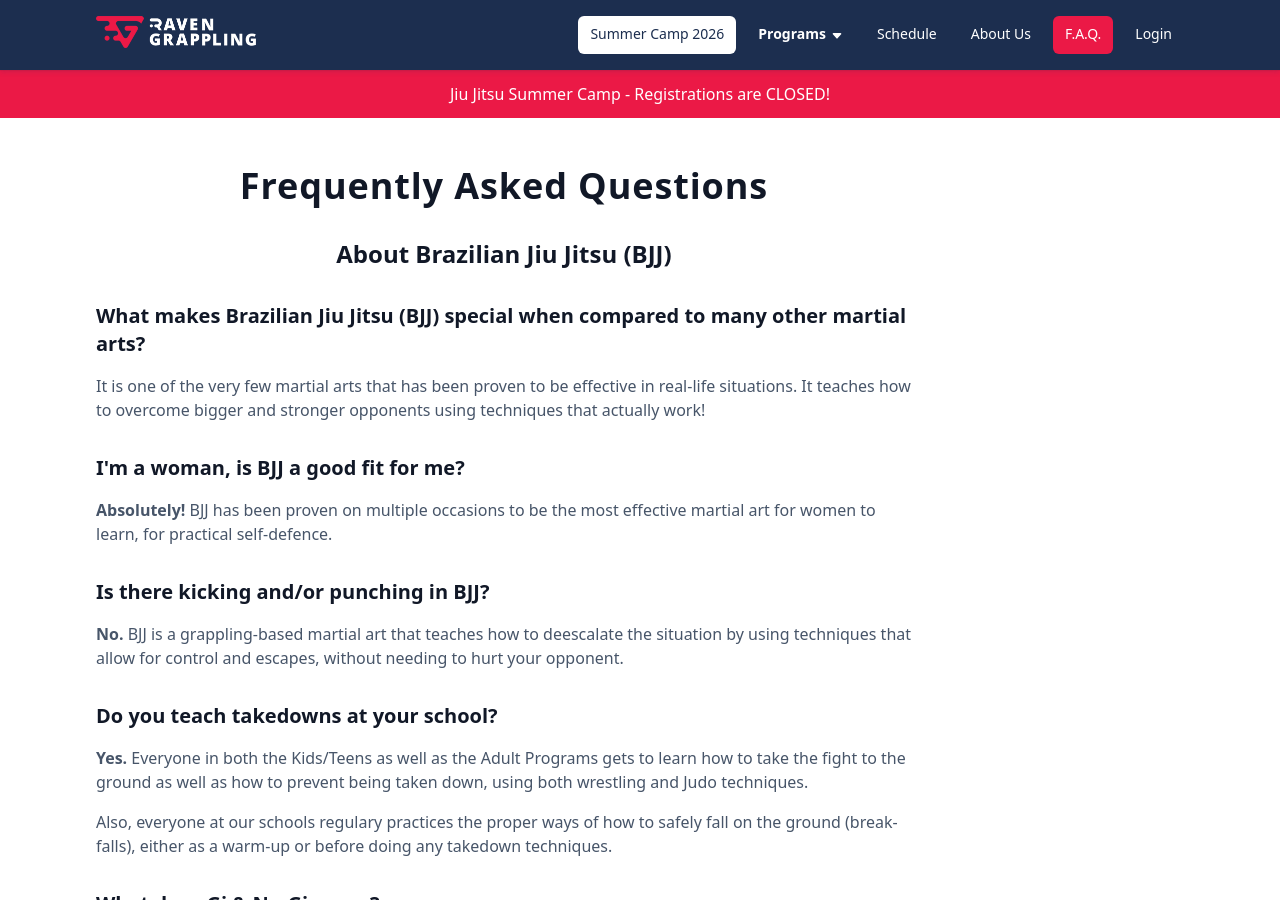
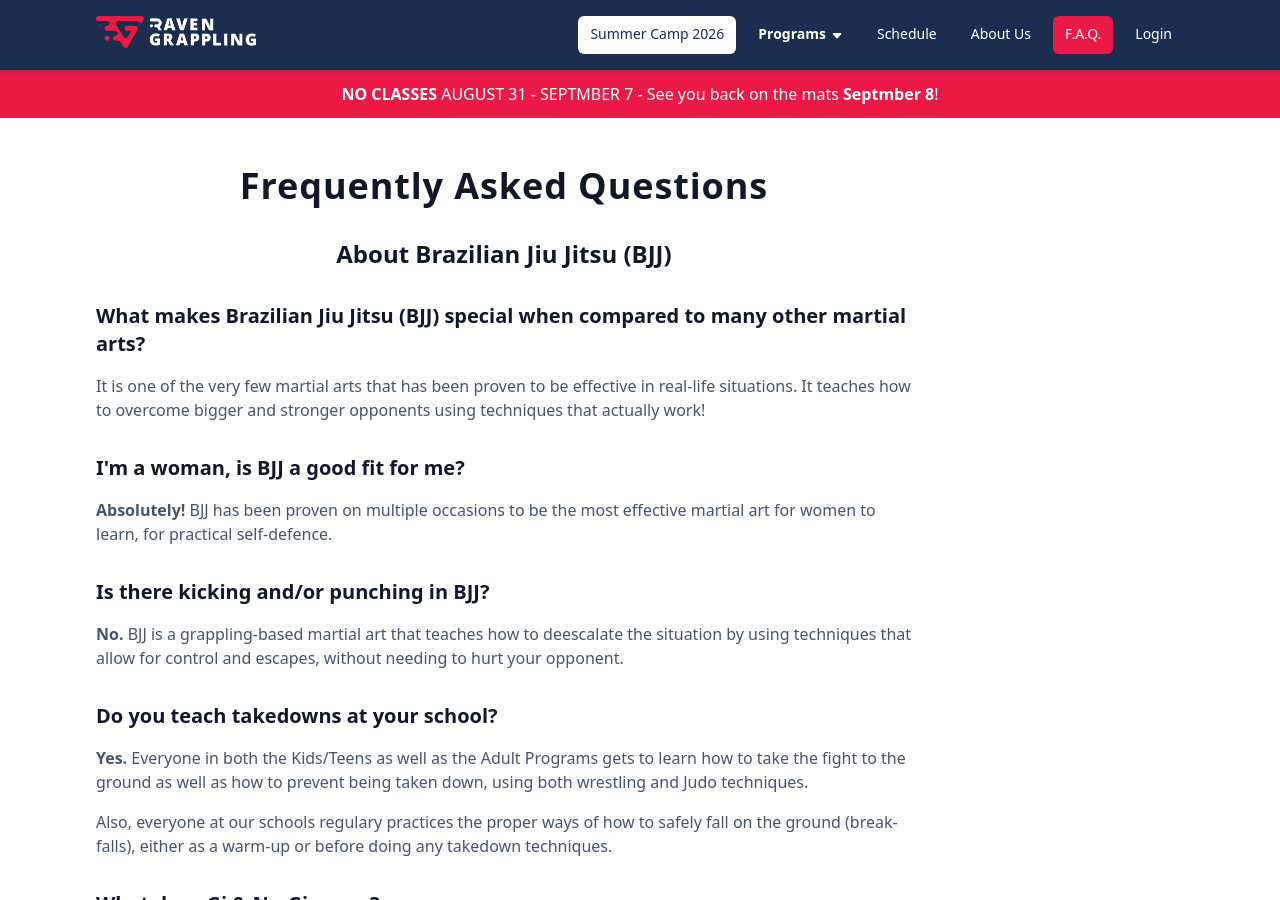
Before and after one commit to RavenGrappling/RavenGrappling.github.io, a Jekyll site: the page built from pages/faq.html, in a window 1280 px wide and 900 px high. Built offline with Jekyll 4.4.1, drawn with Linux system fonts in a browser that asks for light colours.

Commit message:
Update default.html

```diff
--- a/_layouts/default.html
+++ b/_layouts/default.html
@@ -7,7 +7,7 @@
 
     {% unless page.name contains "summer-camp" %}
       <a class="banner" href="/bjj-summer-camp-2026">
-        Jiu Jitsu Summer Camp - Registrations are CLOSED!
+        <strong>NO CLASSES</strong> AUGUST 31 - SEPTMBER 7 - See you back on the mats <strong>Septmber 8</strong>!
       </a>
     {% endunless %}
 
```
